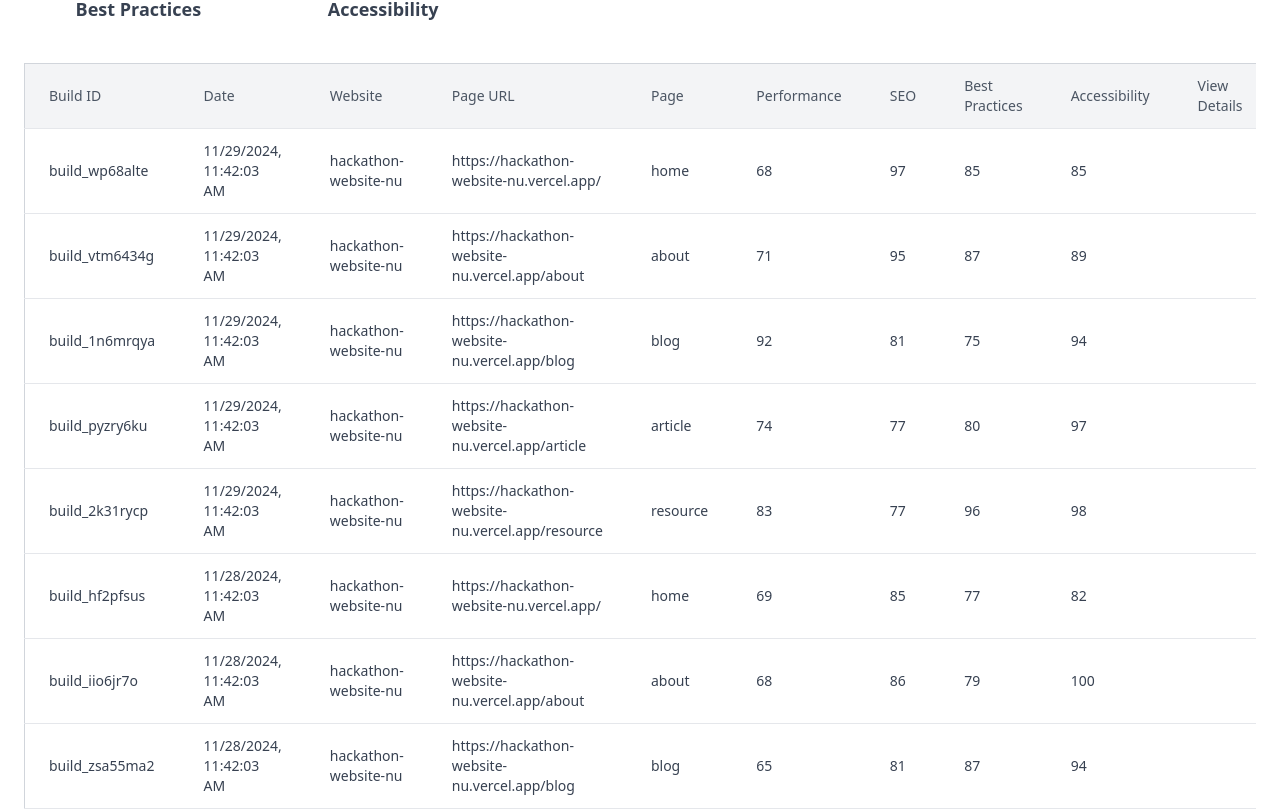
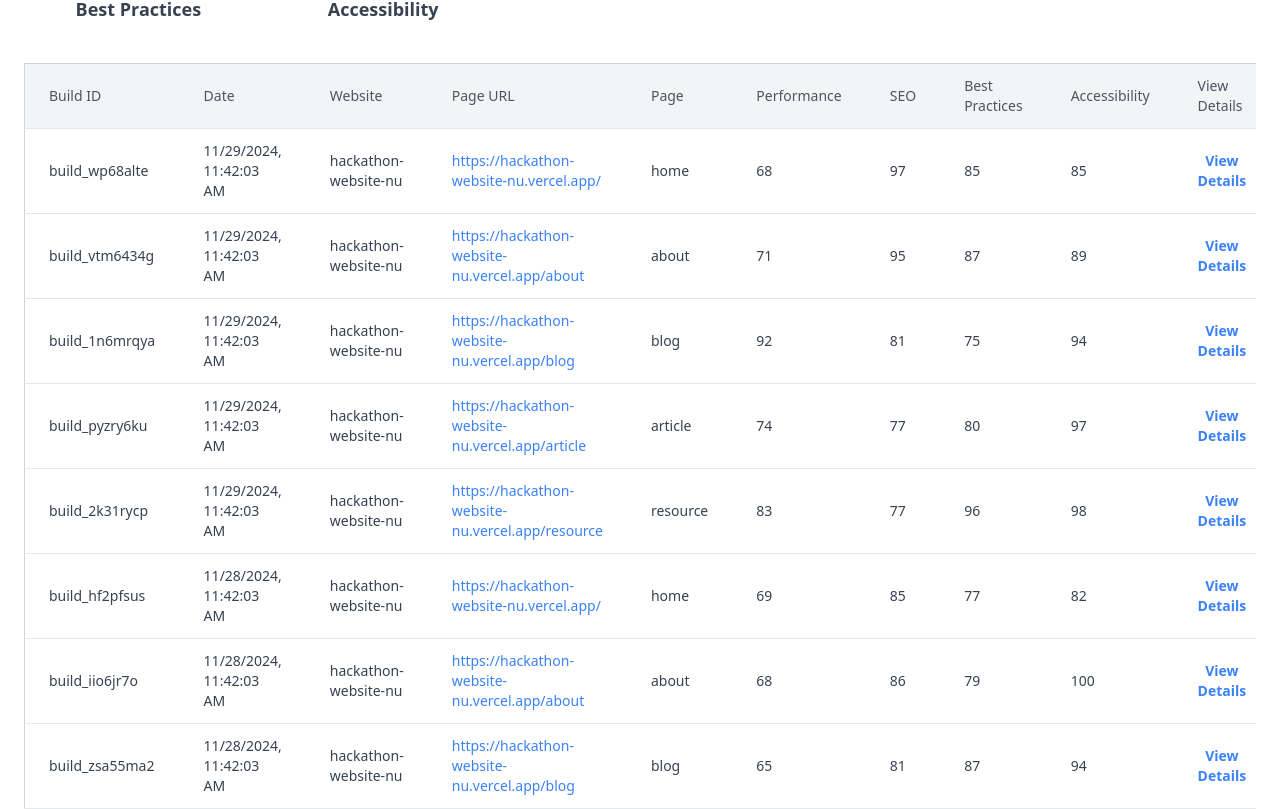
Before and after one commit to sushilkundu143/webtrendmonitor_frontend, a React (Vite) app: page /dashboard in a window 1280 px wide. Shown: the part 751-1560 px from the top of the page. Built offline with nearby package versions, Linux system fonts and the light colour scheme.

Commit message:
fix the table

```diff
--- a/src/components/ReportTable.jsx
+++ b/src/components/ReportTable.jsx
@@ -34,17 +34,12 @@ const ReportTable = ({ data, onViewDetails }) => {
               <td className="py-3 px-6 text-sm text-gray-700">{build.build_id}</td>
               <td className="py-3 px-6 text-sm text-gray-700">{new Date(build.datetimestamp).toLocaleString()}</td>
               <td className="py-3 px-6 text-sm text-gray-700">{build.website}</td>
-              <td className="py-3 px-6 text-sm text-gray-700">{build.page_url}</td>
+              <td className="py-3 px-6 text-sm text-gray-700"> <a href={build.pageurl} target="_blank" className="text-blue-500 hover:underline">{build.page_url}</a></td>
               <td className="py-3 px-6 text-sm text-gray-700">{build.page}</td>
               <td className="py-3 px-6 text-sm text-gray-700">{build.performance}</td>
               <td className="py-3 px-6 text-sm text-gray-700">{build.seo}</td>
               <td className="py-3 px-6 text-sm text-gray-700">{build.bestPractices}</td>
               <td className="py-3 px-6 text-sm text-gray-700">{build.accessibility}</td>
-              <td className="py-3 px-6 text-sm text-gray-700">
-                <a href={build.pageurl} target="_blank" className="text-blue-500 hover:underline">
-                  {build.pageurl}
-                </a>
-              </td>
               <td className="py-3 px-6 text-sm">
                 <button
                   onClick={() => onViewDetails(build.build_id)}
```
